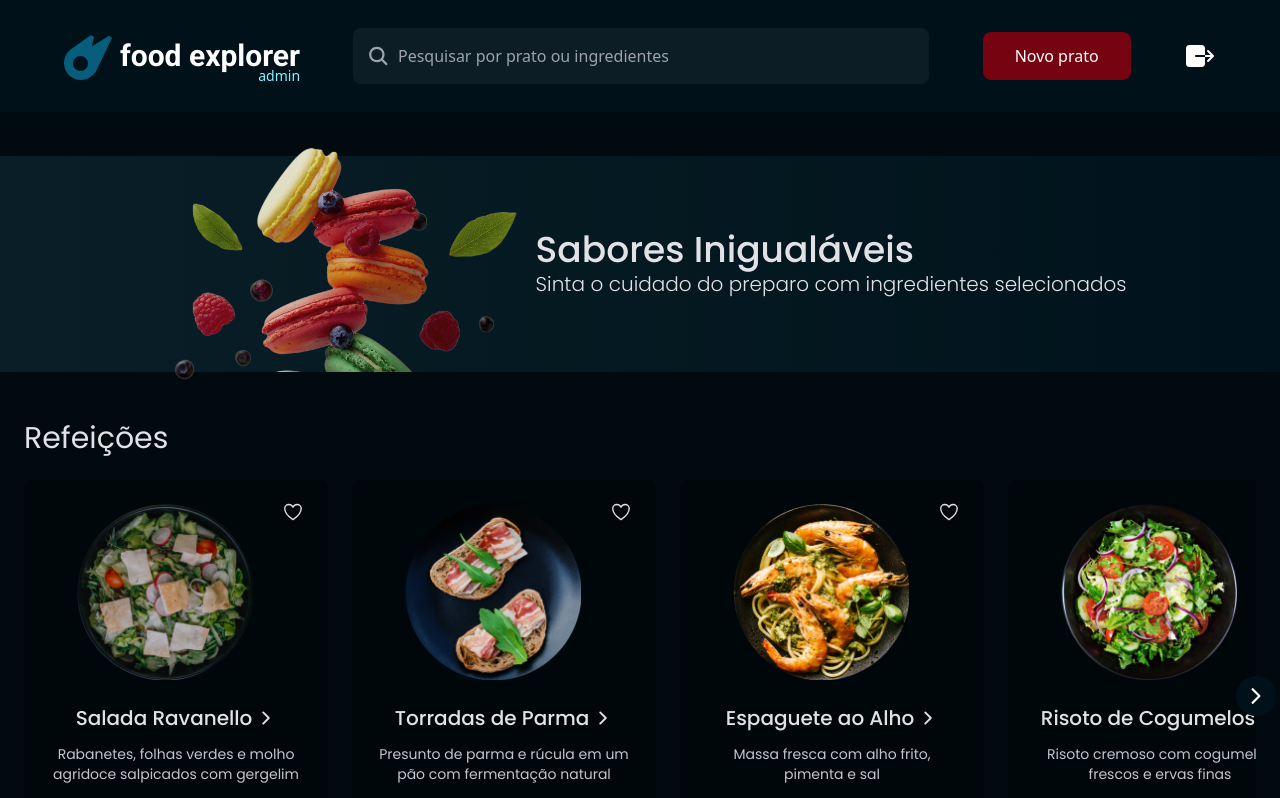
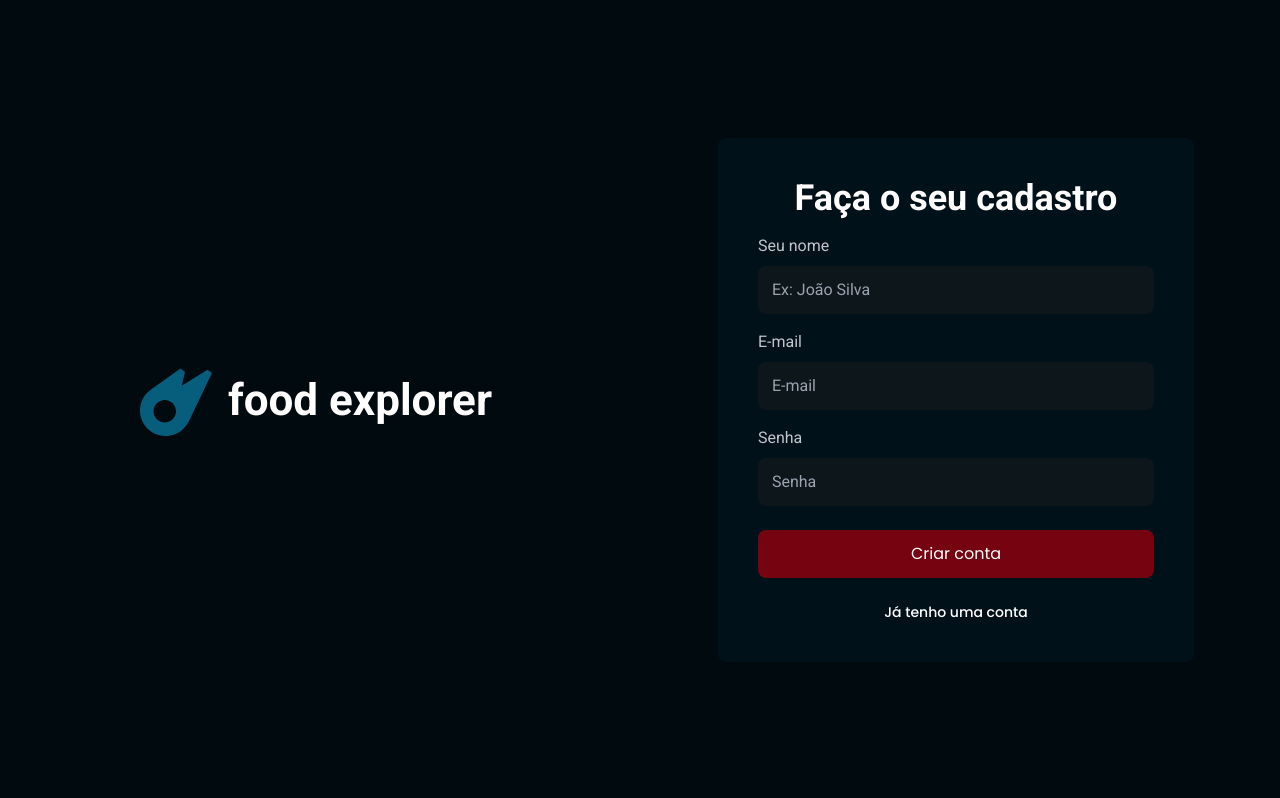
Before and after one commit to nop-dev/food-explorer-tcc, a React (Vite) app in the folder view/: page /signup in a window 1280 px wide. Before the commit this address led to /. Shown: the top 798 px of the page. Built offline with nearby package versions, Linux system fonts and the light colour scheme.

Commit message:
fix: :construction: modifica algumas importações

```diff
--- a/view/src/pages/SignIn/index.tsx
+++ b/view/src/pages/SignIn/index.tsx
@@ -1,7 +1,7 @@
 import { Link } from "react-router-dom";
 import logo from "../../assets/logo.svg";
 import { Button } from "../../components/Button";
-import { InputText } from "../../components/Input";
+import { Input } from "../../components/Input";
 
 export function SignIn() {
 	return (
@@ -29,14 +29,14 @@ export function SignIn() {
 						Faça o seu login
 					</h1>
 
-					<InputText
+					<Input
 						name="email"
 						placeholder="E-mail"
 						type="email"
 						onChange={() => {}}
 						label="E-mail"
 					/>
-					<InputText
+					<Input
 						name="password"
 						placeholder="Senha"
 						type="password"
--- a/view/src/pages/SignUp/index.tsx
+++ b/view/src/pages/SignUp/index.tsx
@@ -1,7 +1,7 @@
 import { Link } from "react-router-dom";
 import logo from "../../assets/logo.svg";
 import { Button } from "../../components/Button";
-import { InputText } from "../../components/Input";
+import { Input } from "../../components/Input";
 
 export function SignUp() {
 	return (
@@ -29,7 +29,7 @@ export function SignUp() {
 						Faça o seu cadastro
 					</h1>
 
-					<InputText
+					<Input
 						name="name"
 						placeholder="Ex: João Silva"
 						type="text"
@@ -37,14 +37,14 @@ export function SignUp() {
 						label="Seu nome"
 					/>
 
-					<InputText
+					<Input
 						name="email"
 						placeholder="E-mail"
 						type="email"
 						onChange={() => {}}
 						label="E-mail"
 					/>
-					<InputText
+					<Input
 						name="password"
 						placeholder="Senha"
 						type="password"
--- a/view/src/routes/index.tsx
+++ b/view/src/routes/index.tsx
@@ -6,7 +6,7 @@ import { AuthRoutes } from "./auth.routes";
 export function Routes() {
   return (
 			<BrowserRouter>
-				<AppRoutes />
+				<AuthRoutes />
 			</BrowserRouter>
 		);
 }
```
